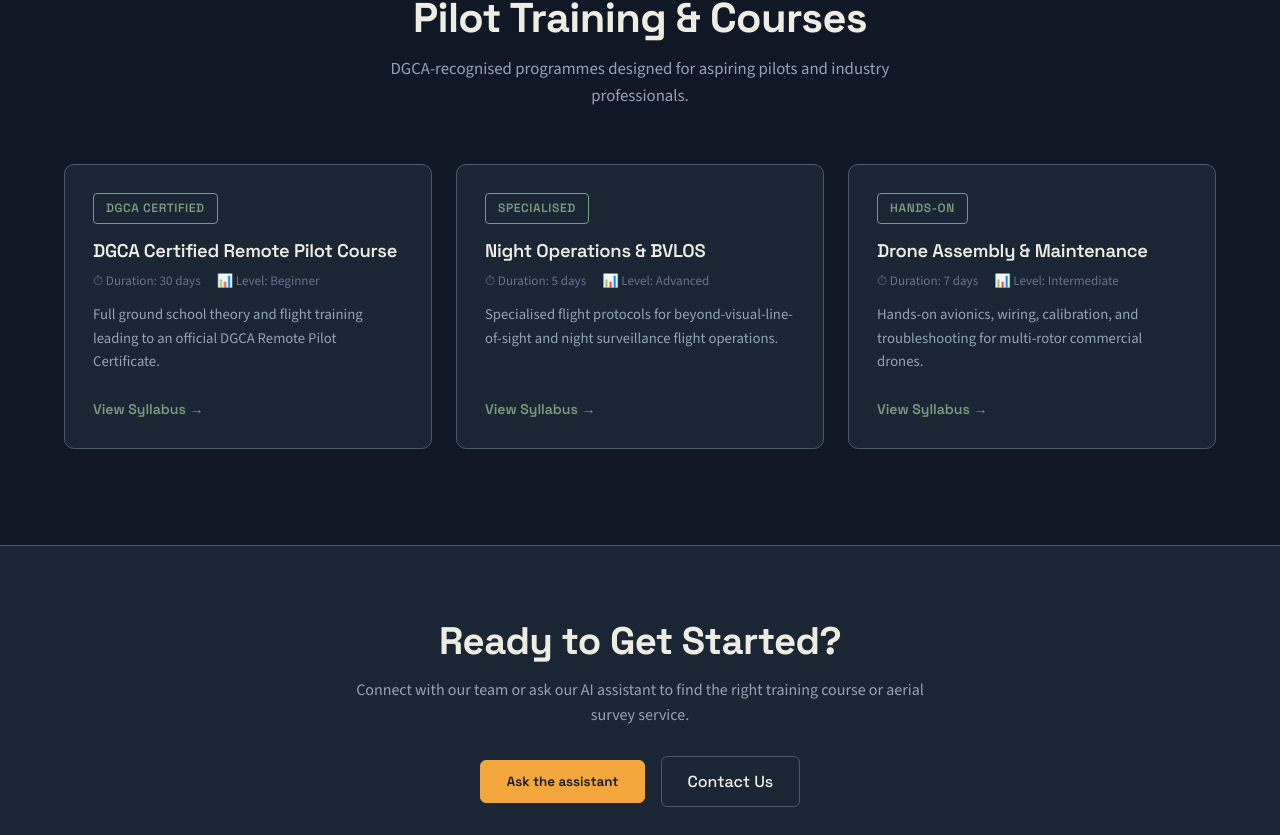
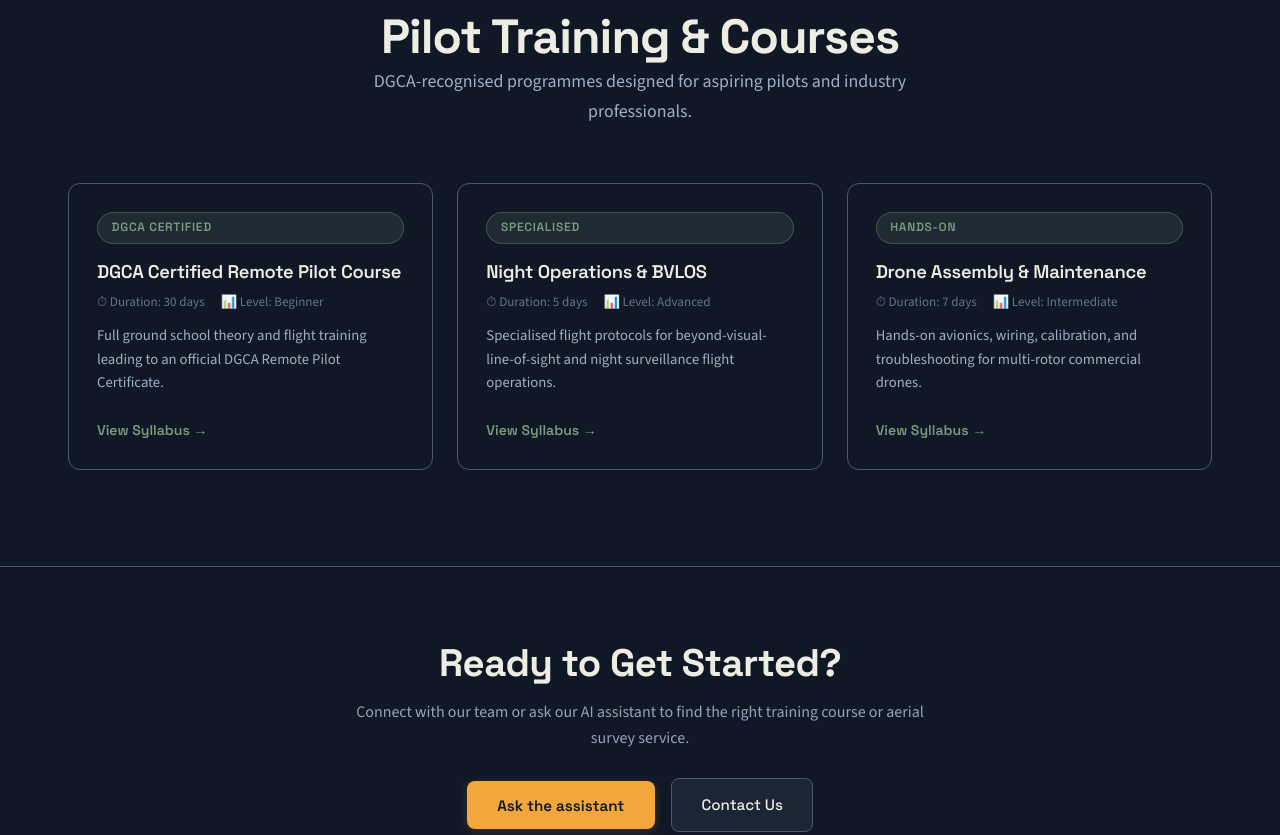
Before and after one commit to divyal-11/FullStack_Chatbot_Task_Divyal_Surse, a React (Vite) app in the folder frontend/: page / in a window 1280 px wide. Shown: the part 1545-2380 px from the top of the page. Built offline with nearby package versions, Linux system fonts and the light colour scheme; no server answers.

Commit message:
install GSAP and update aviation instrument design tokens

```diff
--- a/frontend/package.json
+++ b/frontend/package.json
@@ -11,6 +11,7 @@
   },
   "dependencies": {
     "axios": "^1.20.0",
+    "gsap": "^3.15.0",
     "react": "^19.2.8",
     "react-dom": "^19.2.8",
     "react-router-dom": "^7.18.3"
--- a/frontend/src/index.css
+++ b/frontend/src/index.css
@@ -1,28 +1,36 @@
-/* ===== DESIGN SYSTEM: DroneTV ===== */
+/* ===== DESIGN SYSTEM: DroneTV (Aviation Instrument Theme) ===== */
 :root {
-  /* Strictly Approved Tokens */
+  /* Exact Approved Color Palette */
   --bg-primary: #101826;
   --bg-surface: #1B2635;
-  --bg-elevated: #1B2635;
-  --panel: #1B2635;
+  --bg-elevated: #223246;
   --accent: #F2A63C;
-  --accent-hover: #e0952a;
+  --accent-hover: #E0952A;
+  --accent-muted: rgba(242, 166, 60, 0.12);
   --sage: #7A9B7E;
+  --sage-muted: rgba(122, 155, 126, 0.15);
   --text-primary: #EDEDE4;
-  --text-secondary: #94A3B8;
-  --text-muted: #64748B;
+  --text-secondary: #9EB0C4;
+  --text-muted: #627588;
   --lines: #4B5A6B;
-  --border: #4B5A6B;
-  --border-accent: #F2A63C;
+  --border: rgba(75, 90, 107, 0.4);
+  --border-accent: rgba(242, 166, 60, 0.35);
 
   /* Typography */
   --font-heading: 'Space Grotesk', system-ui, sans-serif;
   --font-body: 'Source Sans 3', system-ui, sans-serif;
 
-  /* Spacing */
-  --radius: 6px;
-  --radius-lg: 10px;
-  --radius-xl: 14px;
+  /* Spacing & Radii */
+  --radius: 8px;
+  --radius-lg: 12px;
+  --radius-xl: 18px;
+  --nav-height: 72px;
+
+  /* Technical Instrument Shadows */
+  --shadow-sm: 0 2px 8px rgba(0, 0, 0, 0.35);
+  --shadow-md: 0 6px 24px rgba(0, 0, 0, 0.45);
+  --shadow-lg: 0 12px 48px rgba(0, 0, 0, 0.6);
+  --shadow-accent: 0 4px 20px rgba(242, 166, 60, 0.25);
 }
 
 /* ===== RESET & BASE ===== */
@@ -34,6 +42,7 @@
 
 html {
   scroll-behavior: smooth;
+  scroll-padding-top: var(--nav-height);
 }
 
 body {
@@ -44,11 +53,12 @@
   font-size: 16px;
   -webkit-font-smoothing: antialiased;
   -moz-osx-font-smoothing: grayscale;
+  overflow-x: hidden;
 }
 
 h1, h2, h3, h4, h5, h6 {
   font-family: var(--font-heading);
-  line-height: 1.2;
+  line-height: 1.25;
   color: var(--text-primary);
   letter-spacing: -0.015em;
 }
@@ -56,23 +66,24 @@
 a {
   color: var(--accent);
   text-decoration: none;
-  transition: color 0.2s ease;
+  transition: color 0.2s cubic-bezier(0.16, 1, 0.3, 1);
 }
 
 a:hover {
   color: var(--accent-hover);
 }
 
-img {
+img, svg {
   max-width: 100%;
   display: block;
 }
 
 button {
-  font-family: var(--font-heading);
+  font-family: var(--font-body);
   cursor: pointer;
   border: none;
   outline: none;
+  background: none;
 }
 
 input, textarea, select {
@@ -83,84 +94,120 @@
 .container {
   max-width: 1200px;
   margin: 0 auto;
-  padding: 0 1.5rem;
+  padding: 0 1.75rem;
 }
 
 .btn-primary {
   display: inline-flex;
   align-items: center;
   justify-content: center;
-  gap: 0.5rem;
+  gap: 0.6rem;
   background: var(--accent);
   color: #101826;
   font-family: var(--font-heading);
   font-weight: 600;
-  padding: 0.75rem 1.6rem;
+  font-size: 0.95rem;
+  padding: 0.85rem 1.85rem;
   border-radius: var(--radius);
-  border: 1px solid var(--accent);
-  transition: background 0.2s ease, color 0.2s ease;
+  border: 1px solid transparent;
+  transition: all 0.25s cubic-bezier(0.16, 1, 0.3, 1);
+  box-shadow: 0 2px 10px rgba(242, 166, 60, 0.2);
 }
 
 .btn-primary:hover {
   background: var(--accent-hover);
-  border-color: var(--accent-hover);
   color: #101826;
+  transform: translateY(-2px);
+  box-shadow: 0 6px 22px rgba(242, 166, 60, 0.35);
+}
+
+.btn-primary:active {
+  transform: translateY(0);
 }
 
 .btn-secondary {
   display: inline-flex;
   align-items: center;
   justify-content: center;
-  gap: 0.5rem;
-  background: transparent;
+  gap: 0.6rem;
+  background: var(--bg-surface);
   color: var(--text-primary);
   font-family: var(--font-heading);
   font-weight: 500;
-  padding: 0.75rem 1.6rem;
+  font-size: 0.95rem;
+  padding: 0.85rem 1.85rem;
   border-radius: var(--radius);
   border: 1px solid var(--lines);
-  transition: border-color 0.2s ease, color 0.2s ease;
+  transition: all 0.25s cubic-bezier(0.16, 1, 0.3, 1);
 }
 
 .btn-secondary:hover {
   border-color: var(--accent);
   color: var(--accent);
+  transform: translateY(-2px);
+  box-shadow: 0 4px 16px rgba(0, 0, 0, 0.3);
+}
+
+.btn-secondary:active {
+  transform: translateY(0);
 }
 
 .section-title {
-  font-size: clamp(1.8rem, 4vw, 2.6rem);
+  font-size: clamp(2rem, 4.5vw, 3rem);
   font-weight: 700;
   color: var(--text-primary);
-  margin-bottom: 0.75rem;
+  letter-spacing: -0.02em;
 }
 
 .section-subtitle {
-  font-size: 1.05rem;
+  font-size: 1.12rem;
   color: var(--text-secondary);
-  max-width: 580px;
+  max-width: 620px;
+  line-height: 1.65;
 }
 
 .badge {
   display: inline-flex;
   align-items: center;
-  padding: 0.3rem 0.75rem;
-  border-radius: 4px;
+  gap: 0.4rem;
+  padding: 0.35rem 0.85rem;
+  border-radius: 100px;
   font-size: 0.75rem;
   font-weight: 600;
   font-family: var(--font-heading);
-  letter-spacing: 0.05em;
+  letter-spacing: 0.06em;
   text-transform: uppercase;
-  width: fit-content;
 }
 
 .badge-accent {
-  background: transparent;
+  background: var(--accent-muted);
   color: var(--accent);
-  border: 1px solid var(--accent);
+  border: 1px solid var(--border-accent);
 }
 
 .badge-sage {
-  background: transparent;
+  background: var(--sage-muted);
   color: var(--sage);
-  border: 1px solid var(--sage);
+  border: 1px solid rgba(122, 155, 126, 0.35);
 }
+
+/* Subtle Technical Grid Background */
+.tech-grid-bg {
+  background-image:
+    linear-gradient(to right, rgba(75, 90, 107, 0.07) 1px, transparent 1px),
+    linear-gradient(to bottom, rgba(75, 90, 107, 0.07) 1px, transparent 1px);
+  background-size: 40px 40px;
+}
+
+/* Reduced Motion Fallbacks */
+@media (prefers-reduced-motion: reduce) {
+  html {
+    scroll-behavior: auto !important;
+  }
+  *, *::before, *::after {
+    animation-duration: 0.01ms !important;
+    animation-iteration-count: 1 !important;
+    transition-duration: 0.01ms !important;
+    scroll-behavior: auto !important;
+  }
+}
```
Also changed, not shown: 1 other file (tests, documents, lock files or other folders).
